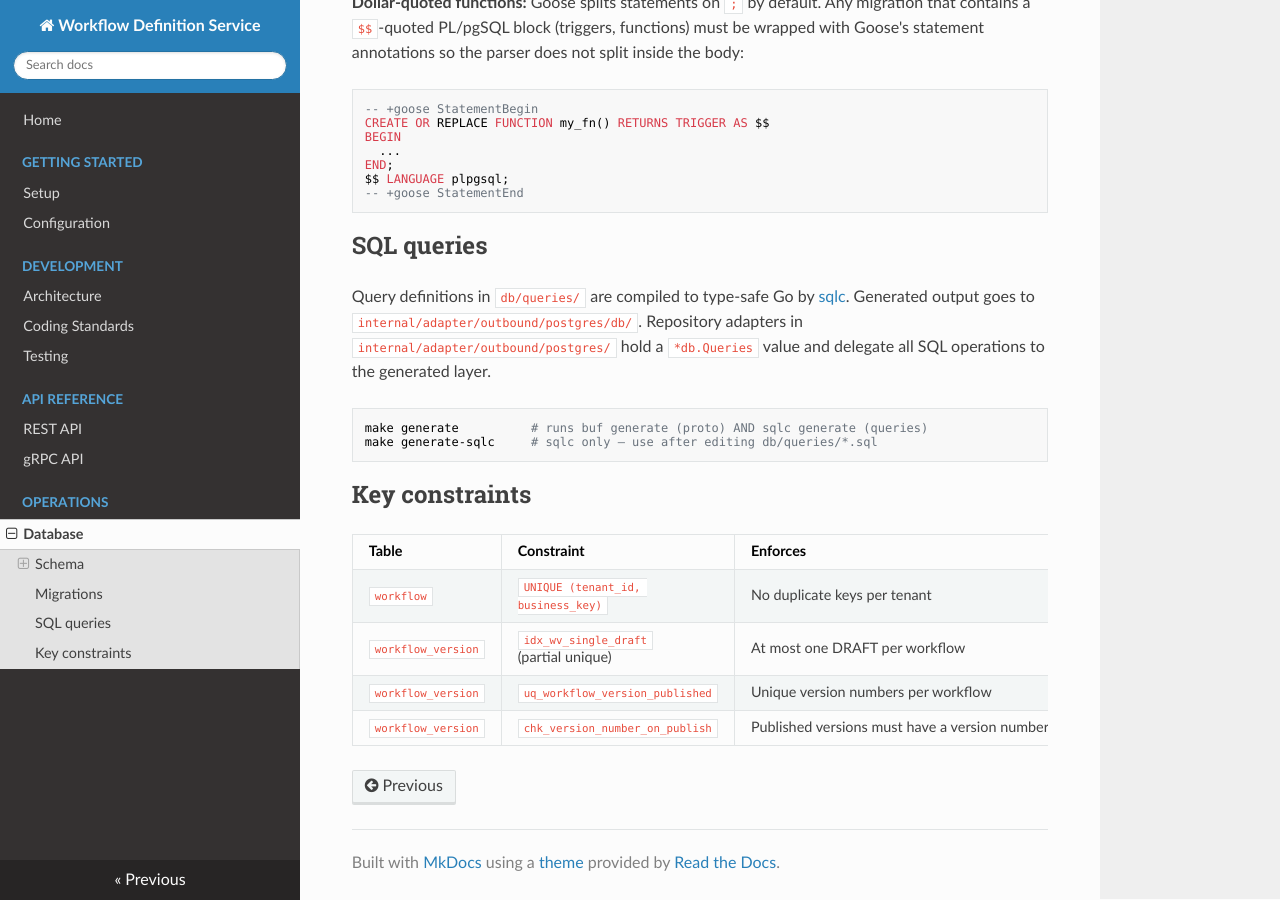
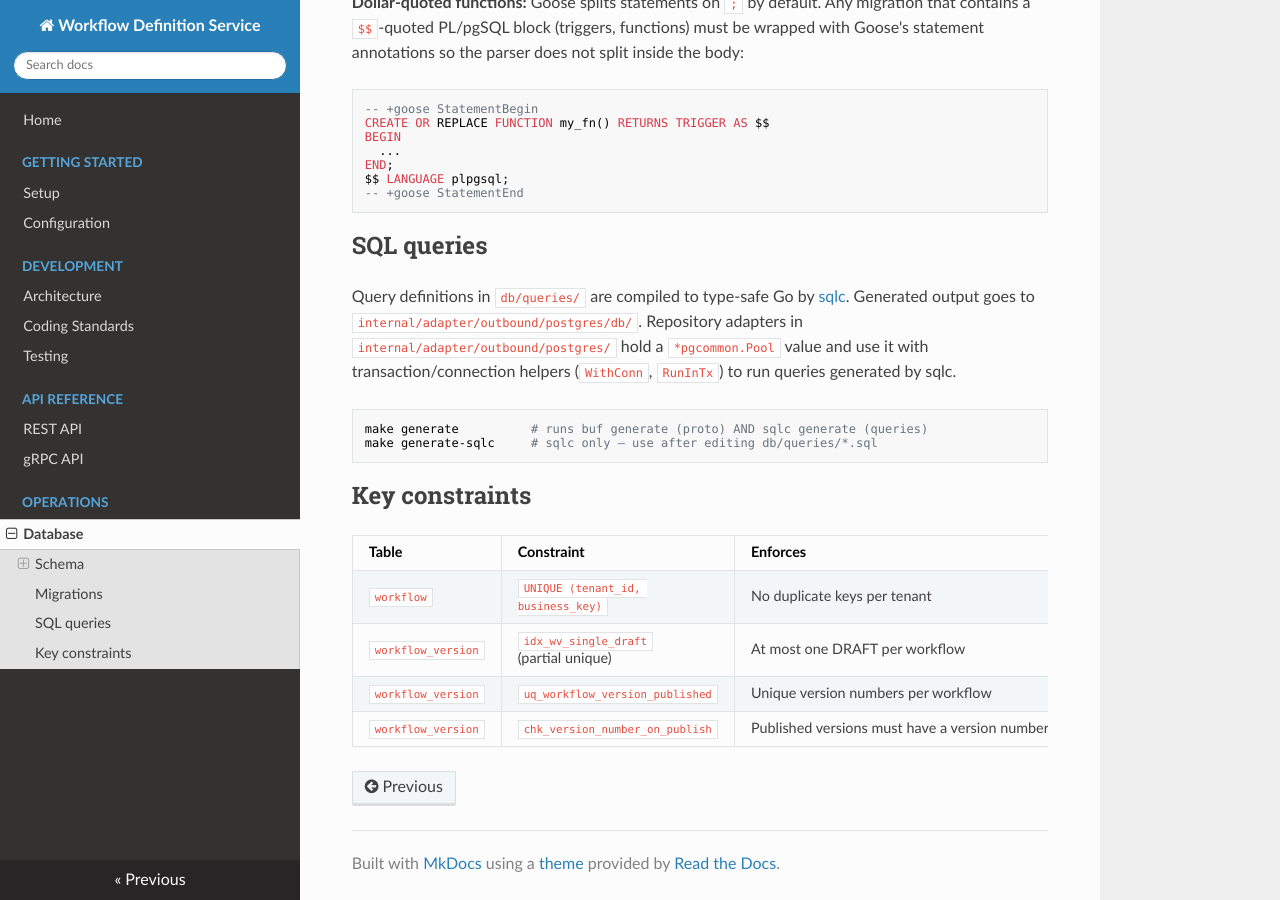
Before and after one commit to BCBP-SOLUTIONS-FZC-LLC/workflow-definition-service, an MkDocs documentation site: the page built from docs/database.md, in a window 1280 px wide and 900 px high, scrolled down 1062 px. Built offline with MkDocs 1.6.1, drawn with Linux system fonts in a browser that asks for light colours; nearby versions of some CDN libraries.

Commit message:
docs: update to reflect pgcommon instead of pgx

````diff
--- a/docs/database.md
+++ b/docs/database.md
@@ -49,7 +49,7 @@ $$ LANGUAGE plpgsql;
 
 ## SQL queries
 
-Query definitions in `db/queries/` are compiled to type-safe Go by [sqlc](https://sqlc.dev). Generated output goes to `internal/adapter/outbound/postgres/db/`. Repository adapters in `internal/adapter/outbound/postgres/` hold a `*db.Queries` value and delegate all SQL operations to the generated layer.
+Query definitions in `db/queries/` are compiled to type-safe Go by [sqlc](https://sqlc.dev). Generated output goes to `internal/adapter/outbound/postgres/db/`. Repository adapters in `internal/adapter/outbound/postgres/` hold a `*pgcommon.Pool` value and use it with transaction/connection helpers (`WithConn`, `RunInTx`) to run queries generated by sqlc.
 
 ```bash
 make generate          # runs buf generate (proto) AND sqlc generate (queries)
````
Also changed, not shown: docs/standards.md (+1 -1 lines).
